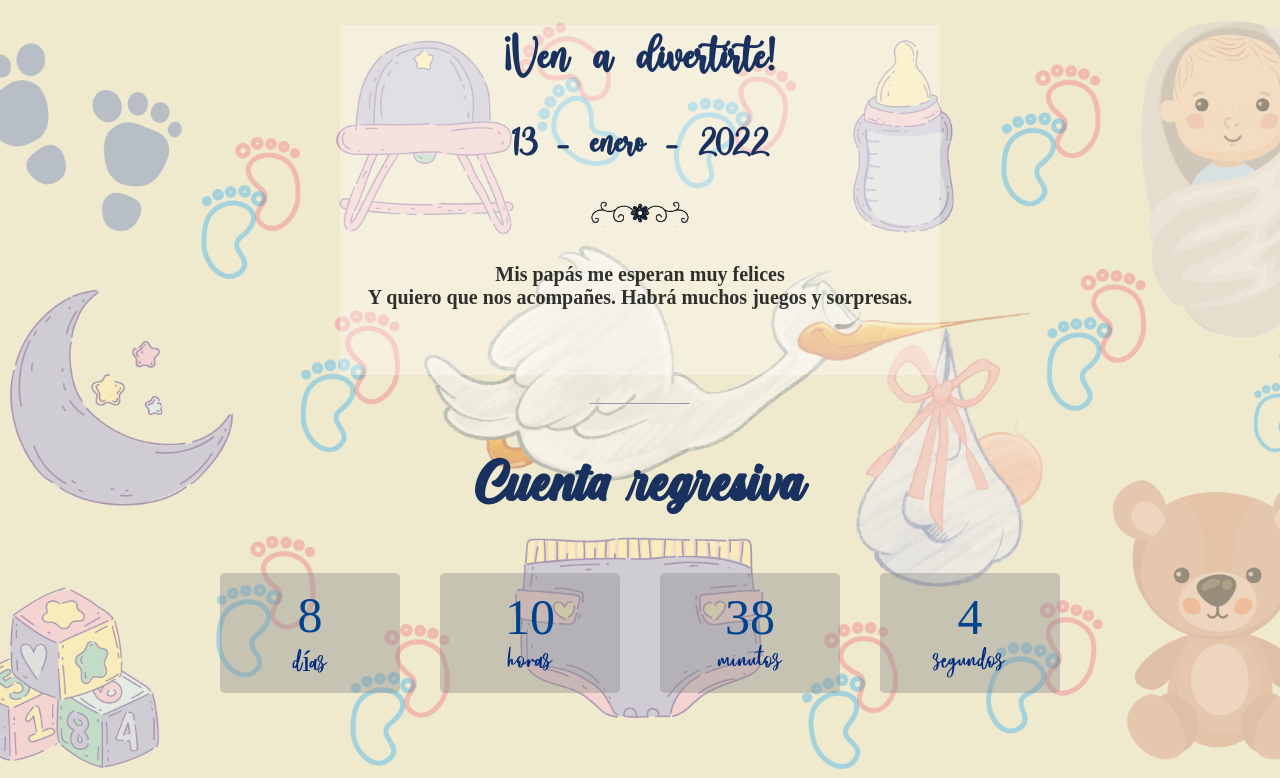
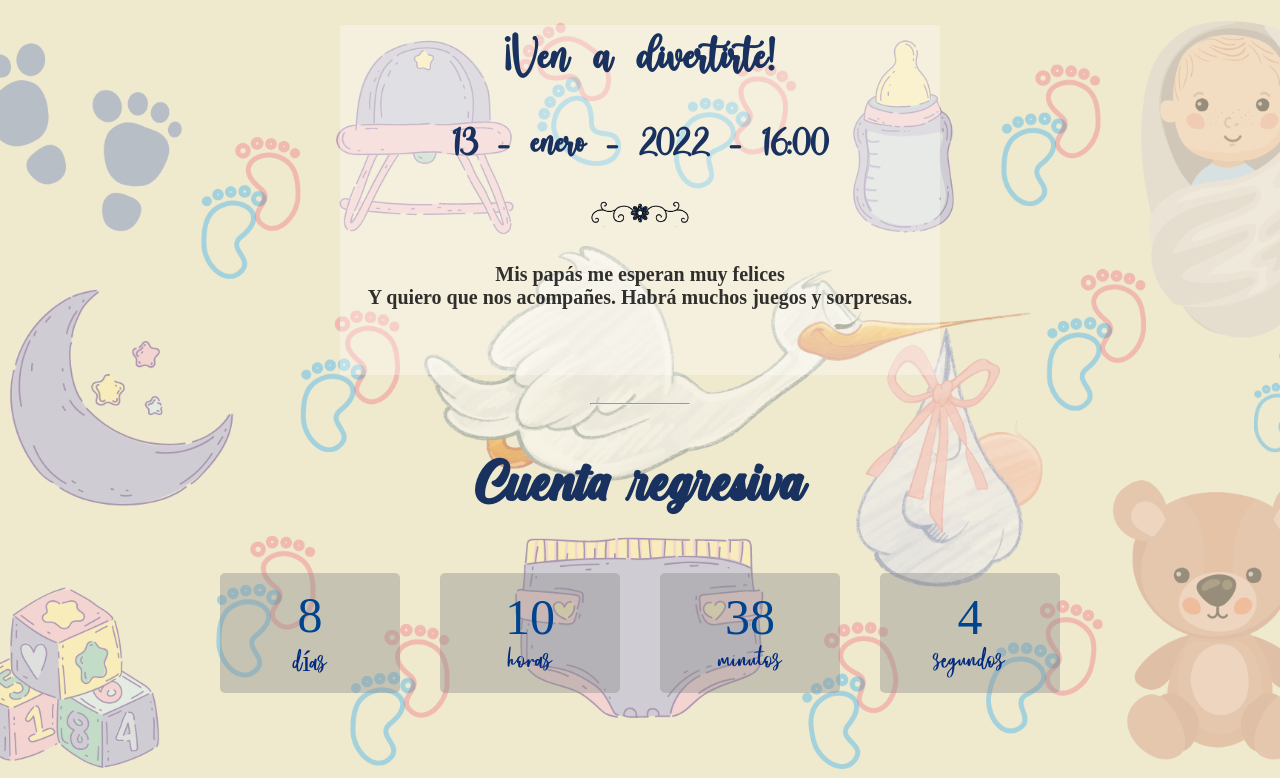
Before and after one commit to LeslyNequiz/BabyShower-NathyDaniel, a plain HTML site: page index.html in a window 1280 px wide. Shown: the part 802-1580 px from the top of the page. Drawn offline with Linux system fonts and the light colour scheme.

Commit message:
Update index.html

```diff
--- a/index.html
+++ b/index.html
@@ -18,7 +18,7 @@
 		<br>
 		<div class="invitar">
 			<h1 class="invitar"> ¡Ven a divertirte! </h1>
-			<h2 class="invitar"> 13 - enero - 2022 </h2>
+			<h2 class="invitar"> 13 - enero - 2022 - 16:00 </h2>
 			<hr class="centrar">
 			<br>
 			<h3 class="invitar"> Mis papás me esperan muy felices <br> Y quiero que nos acompañes. Habrá muchos juegos y sorpresas. </h3>
@@ -48,7 +48,6 @@
 				<br>
 				<h2 class="ceremonias"> Te espero en </h2>
 				<h3 class="ceremonias"> Av. Rancho grande mz. 4 lt11-c Unidad Habitacional Rancho San Miguel, 56386 Chicoloapan de Juárez, Méx. </h3>
-				<h3 class="ceremonias"> El día 13 de enero a las 16:00 </h3>
 				<button class="ubicacion" onclick="window.open('https://goo.gl/maps/5yTzWWZWpweQqFeN9')"><i class="fas fa-map-marker-alt"></i> Ver dirección </button>
 			</div>
 		</div>
```
